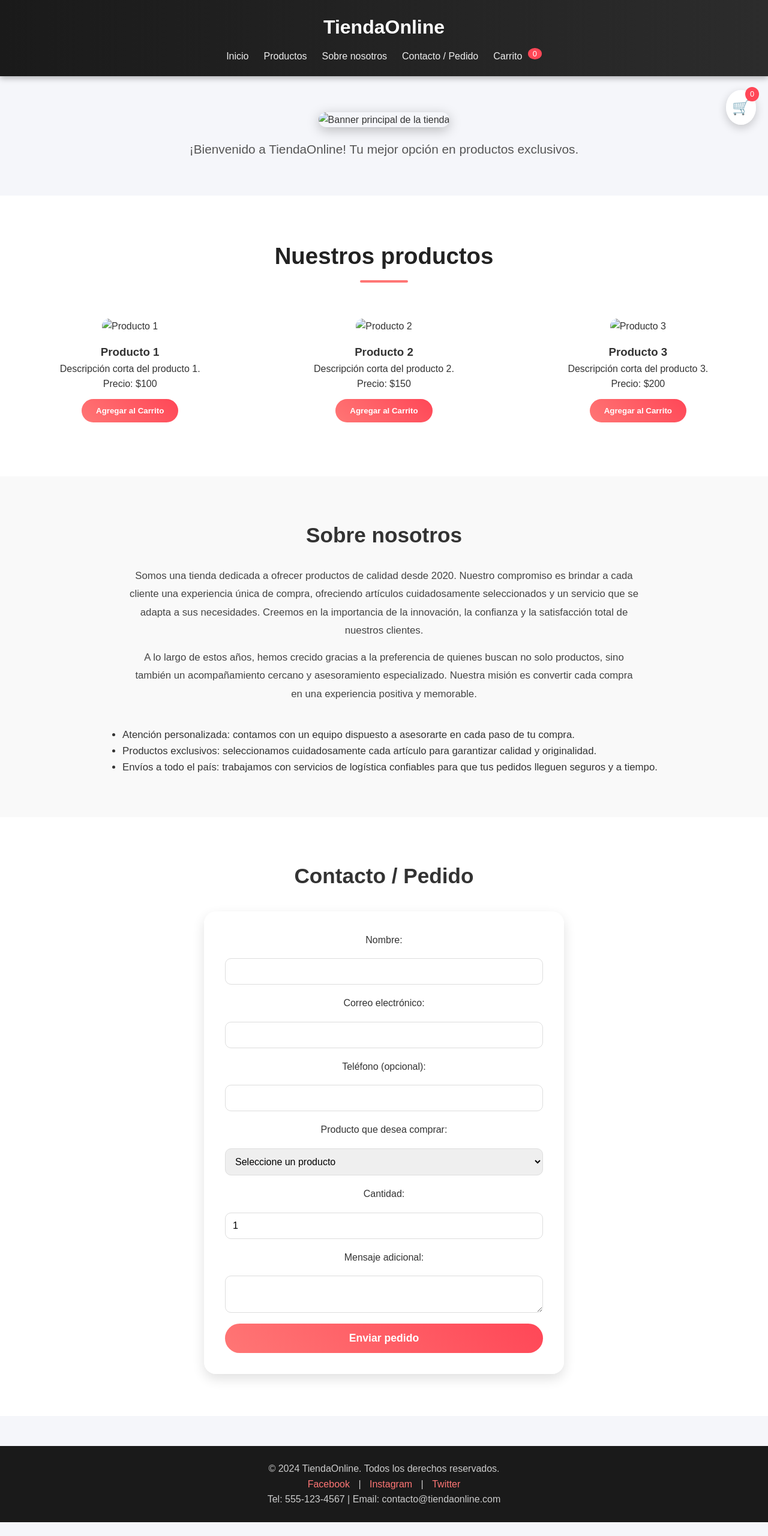
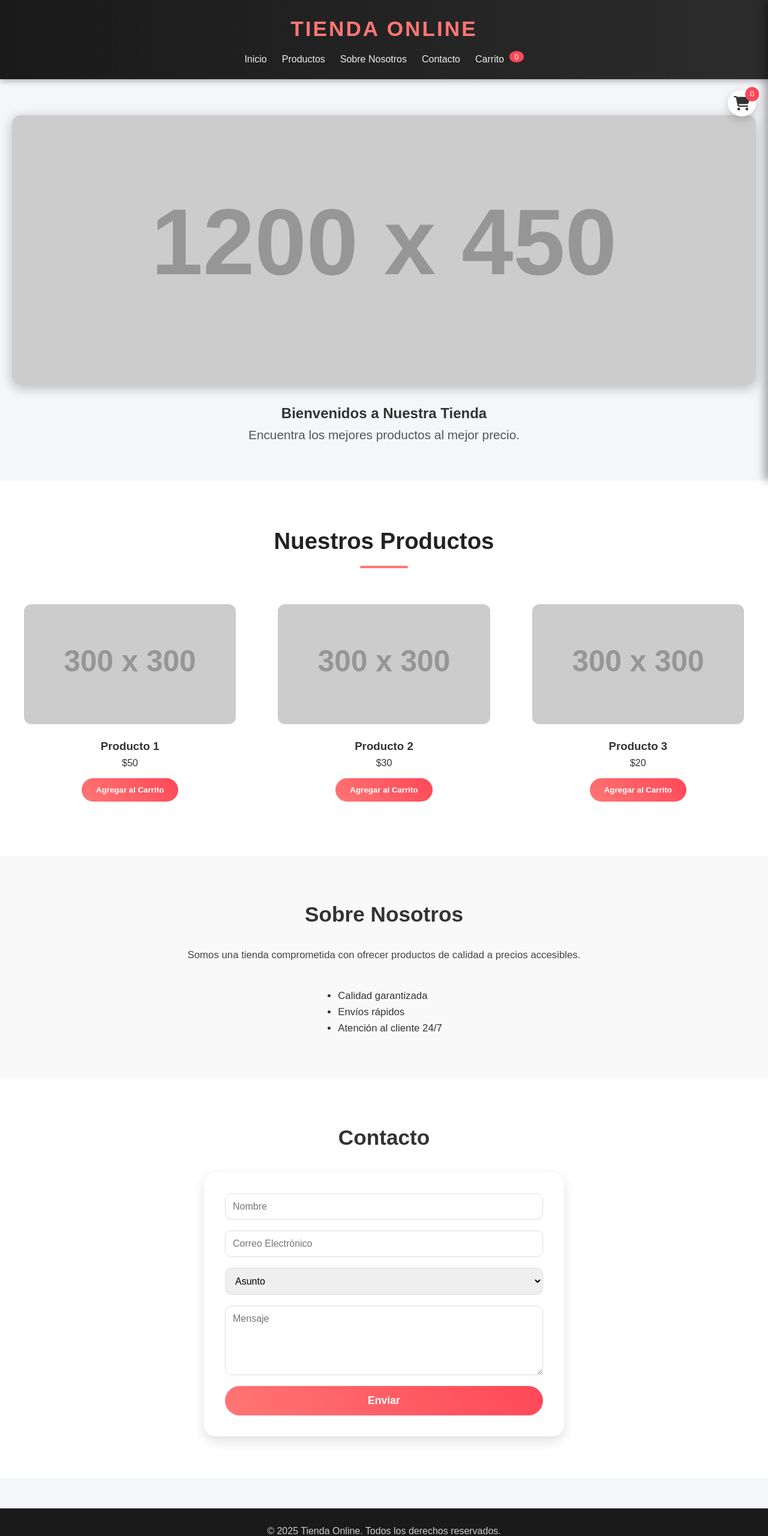
Before and after one commit to DiegoAlexanderE/Proyecto_Base, a plain HTML site: page index.html in a window 1280 px wide. Shown: the top 2560 px of the page at 60% size. Before the commit the page ends 2537 px from the top, so only its background shows below. Drawn offline with Linux system fonts and the light colour scheme; placeholder pictures from the web are drawn by us.

Commit message:
index.html

```diff
--- a/index.html
+++ b/index.html
@@ -1,117 +1,128 @@
 <!DOCTYPE html>
-<html lang="en">
+<html lang="es">
 <head>
     <meta charset="UTF-8">
     <meta name="viewport" content="width=device-width, initial-scale=1.0">
-    <title>TiendaOnline</title>
+    <title>Tienda Online</title>
+    <link rel="stylesheet" href="https://cdnjs.cloudflare.com/ajax/libs/font-awesome/6.4.0/css/all.min.css">
     <link rel="stylesheet" href="estilos.css">
 </head>
 <body>
-<header class="logotipo">
-    <div>
-        <h1>TiendaOnline</h1>
+    <!-- Header -->
+    <header>
+        <div class="logo">
+            <h1>Tienda Online</h1>
         </div>
-    <nav class="navegacion">
+        <nav>
             <ul>
                 <li><a href="#inicio">Inicio</a></li>
                 <li><a href="#productos">Productos</a></li>
-            <li><a href="#sobre-nosotros">Sobre nosotros</a></li>
-            <li><a href="#contacto">Contacto / Pedido</a></li>
-            <li><a href="carrito.html" id="cart-link">Carrito <span id="cart-count" class="cart-count">0</span></a></li>
+                <li><a href="#sobre-nosotros">Sobre Nosotros</a></li>
+                <li><a href="#contacto">Contacto</a></li>
+                <li><a href="#" id="cart-toggle">Carrito <span id="cart-count-icon" class="cart-count">0</span></a></li>
             </ul>
         </nav>
     </header>
-<main class="principal">
-    <!-- Floating Cart Icon -->
-    <a href="carrito.html" id="floating-cart" class="floating-cart">
-        <span class="cart-icon">🛒</span>
-        <span id="cart-count-icon" class="cart-count">0</span>
-    </a>
-    <!-- Sección principal (Inicio) -->
+
+    <!-- Floating Cart -->
+    <div class="floating-cart" id="floating-cart-toggle">
+        <i class="fas fa-shopping-cart cart-icon"></i>
+        <span id="cart-count" class="cart-count">0</span>
+    </div>
+
+    <!-- Cart Panel -->
+    <div class="cart-panel" id="cart-panel">
+        <button class="close-cart-btn" id="close-cart">&times;</button>
+        <h2>Tu Carrito</h2>
+        <ul id="cart-items"></ul>
+        <p class="cart-total" id="cart-total">Total: $0</p>
+        <button class="buy-btn" id="buy-btn">Comprar</button>
+        <button class="clear-cart-btn" onclick="clearCart()">Vaciar Carrito</button>
+    </div>
+
+    <!-- Payment Panel -->
+    <div class="payment-panel" id="payment-panel">
+        <button class="close-payment-btn" id="close-payment">&times;</button>
+        <h2>Métodos de Pago</h2>
+        <div class="payment-option" onclick="selectPayment('Yape')">
+            <h3>Yape</h3>
+            <p>Paga rápidamente escaneando un código QR con la aplicación Yape.</p>
+        </div>
+        <div class="payment-option" onclick="selectPayment('Tarjeta')">
+            <h3>Tarjeta</h3>
+            <p>Paga con tarjeta de crédito o débito de forma segura.</p>
+        </div>
+    </div>
+
+    <!-- Inicio -->
     <section id="inicio">
-        <img src="banner.jpg" alt="Banner principal de la tienda">
-        <p>¡Bienvenido a TiendaOnline! Tu mejor opción en productos exclusivos.</p>
+        <img src="https://via.placeholder.com/1200x450" alt="Banner">
+        <h2>Bienvenidos a Nuestra Tienda</h2>
+        <p>Encuentra los mejores productos al mejor precio.</p>
     </section>
-    <!-- Sección de productos -->
+
+    <!-- Productos -->
     <section id="productos">
-        <h2>Nuestros productos</h2>
+        <h2>Nuestros Productos</h2>
         <div class="productos-lista">
             <div class="producto">
-                <img src="producto1.jpg" alt="Producto 1">
+                <img src="https://via.placeholder.com/300" alt="Producto 1">
                 <h3>Producto 1</h3>
-                <p>Descripción corta del producto 1.</p>
-                <p class="precio">Precio: $100</p>
-                <button class="cart-btn" data-producto="Producto 1" data-precio="100">Agregar al Carrito</button>
+                <p>$50</p>
+                <button class="cart-btn" data-producto="Producto 1" data-precio="50">Agregar al Carrito</button>
             </div>
             <div class="producto">
-                <img src="producto2.jpg" alt="Producto 2">
+                <img src="https://via.placeholder.com/300" alt="Producto 2">
                 <h3>Producto 2</h3>
-                <p>Descripción corta del producto 2.</p>
-                <p class="precio">Precio: $150</p>
-                <button class="cart-btn" data-producto="Producto 2" data-precio="150">Agregar al Carrito</button>
+                <p>$30</p>
+                <button class="cart-btn" data-producto="Producto 2" data-precio="30">Agregar al Carrito</button>
             </div>
             <div class="producto">
-                <img src="producto3.jpg" alt="Producto 3">
+                <img src="https://via.placeholder.com/300" alt="Producto 3">
                 <h3>Producto 3</h3>
-                <p>Descripción corta del producto 3.</p>
-                <p class="precio">Precio: $200</p>
-                <button class="cart-btn" data-producto="Producto 3" data-precio="200">Agregar al Carrito</button>
+                <p>$20</p>
+                <button class="cart-btn" data-producto="Producto 3" data-precio="20">Agregar al Carrito</button>
             </div>
         </div>
     </section>
+
+    <!-- Sobre Nosotros -->
     <section id="sobre-nosotros">
-        <h2>Sobre nosotros</h2>
-        <p>
-            Somos una tienda dedicada a ofrecer productos de calidad desde 2020.
-            Nuestro compromiso es brindar a cada cliente una experiencia única de compra,
-            ofreciendo artículos cuidadosamente seleccionados y un servicio que se adapta a sus necesidades.
-            Creemos en la importancia de la innovación, la confianza y la satisfacción total de nuestros clientes.
-        </p>
-        <p>
-            A lo largo de estos años, hemos crecido gracias a la preferencia de quienes buscan no solo productos,
-            sino también un acompañamiento cercano y asesoramiento especializado.
-            Nuestra misión es convertir cada compra en una experiencia positiva y memorable.
-        </p>
+        <h2>Sobre Nosotros</h2>
+        <p>Somos una tienda comprometida con ofrecer productos de calidad a precios accesibles.</p>
         <ul>
-            <li>Atención personalizada: contamos con un equipo dispuesto a asesorarte en cada paso de tu compra.</li>
-            <li>Productos exclusivos: seleccionamos cuidadosamente cada artículo para garantizar calidad y originalidad.</li>
-            <li>Envíos a todo el país: trabajamos con servicios de logística confiables para que tus pedidos lleguen seguros y a tiempo.</li>
+            <li>Calidad garantizada</li>
+            <li>Envíos rápidos</li>
+            <li>Atención al cliente 24/7</li>
         </ul>
     </section>
-    <!-- Formulario de contacto / pedido -->
+
+    <!-- Contacto -->
     <section id="contacto">
-        <h2>Contacto / Pedido</h2>
-        <form action="mailto:tuemail@dominio.com" method="post" enctype="text/plain">
-            <label for="nombre">Nombre:</label>
-            <input type="text" id="nombre" name="nombre" required>
-            <label for="correo">Correo electrónico:</label>
-            <input type="email" id="correo" name="correo" required>
-            <label for="telefono">Teléfono (opcional):</label>
-            <input type="tel" id="telefono" name="telefono">
-            <label for="producto">Producto que desea comprar:</label>
-            <select id="producto" name="producto" required>
-                <option value="">Seleccione un producto</option>
-                <option value="Producto 1">Producto 1</option>
-                <option value="Producto 2">Producto 2</option>
-                <option value="Producto 3">Producto 3</option>
+        <h2>Contacto</h2>
+        <form>
+            <input type="text" placeholder="Nombre" required>
+            <input type="email" placeholder="Correo Electrónico" required>
+            <select required>
+                <option value="" disabled selected>Asunto</option>
+                <option value="consulta">Consulta</option>
+                <option value="soporte">Soporte</option>
             </select>
-            <label for="cantidad">Cantidad:</label>
-            <input type="number" id="cantidad" name="cantidad" min="1" value="1" required>
-            <label for="mensaje">Mensaje adicional:</label>
-            <textarea id="mensaje" name="mensaje"></textarea>
-            <button type="submit">Enviar pedido</button>
+            <textarea placeholder="Mensaje" rows="5" required></textarea>
+            <button type="submit">Enviar</button>
         </form>
     </section>
-</main>
+
+    <!-- Footer -->
     <footer>
-    <p>&copy; 2024 TiendaOnline. Todos los derechos reservados.</p>
+        <p>&copy; 2025 Tienda Online. Todos los derechos reservados.</p>
         <div class="redes-sociales">
-        <a href="#">Facebook</a> |
-        <a href="#">Instagram</a> |
+            <a href="#">Facebook</a>
+            <a href="#">Instagram</a>
             <a href="#">Twitter</a>
         </div>
-    <p>Tel: 555-123-4567 | Email: contacto@tiendaonline.com</p>
     </footer>
-<script src="../java/java.js"></script>
+
+    <script src="java.js"></script>
 </body>
 </html>
```
Lines whose indentation alone changed are shown as unchanged.
